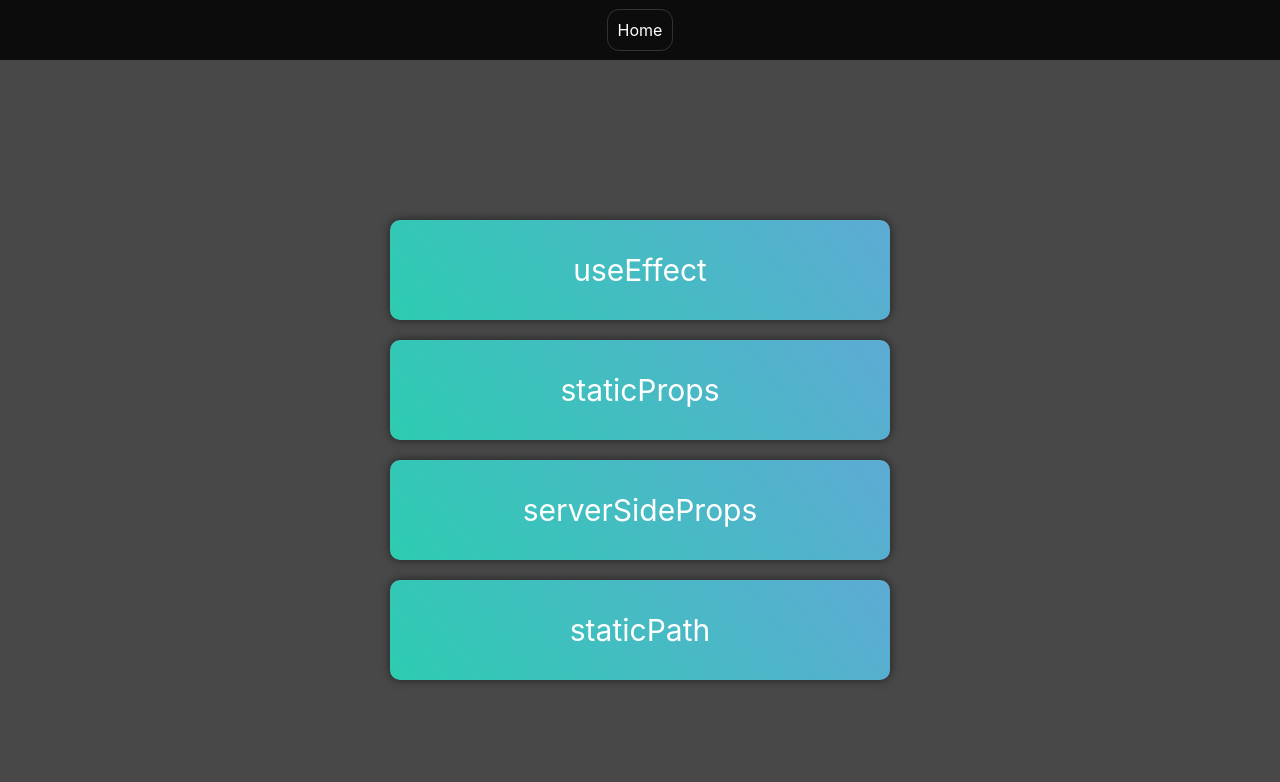
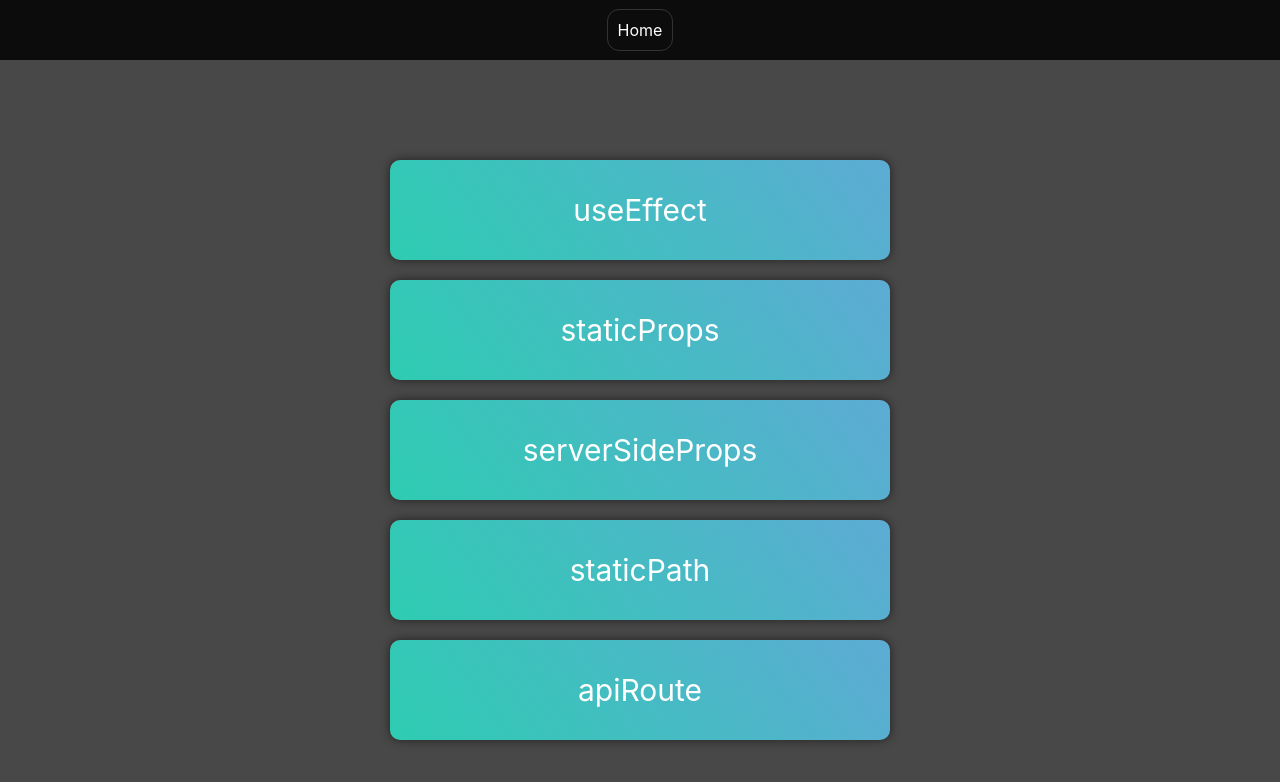
Before and after one commit to Merzaad/learning_next, a Next.js app: page / in a window 1280 px wide. Shown: the top 782 px of the page. Built offline with nearby package versions, Linux system fonts and the light colour scheme.

Commit message:
Add api route

```diff
--- /dev/null
+++ b/pages/api/apiRoute.ts
@@ -0,0 +1,13 @@
+// Next.js API route support: https://nextjs.org/docs/api-routes/introduction
+import type { NextApiRequest, NextApiResponse } from 'next'
+
+type resData = {
+  data: string[]
+}
+
+const apiRoute = (req: NextApiRequest, res: NextApiResponse<resData>) => {
+  if (req.method === 'GET') {
+    res.status(200).json({ data: ['no', 'way'] })
+  }
+}
+export default apiRoute
--- a/pages/api/hello.ts
+++ /dev/null
@@ -1,13 +0,0 @@
-// Next.js API route support: https://nextjs.org/docs/api-routes/introduction
-import type { NextApiRequest, NextApiResponse } from 'next'
-
-type Data = {
-  name: string
-}
-
-export default function handler(
-  req: NextApiRequest,
-  res: NextApiResponse<Data>
-) {
-  res.status(200).json({ name: 'John Doe' })
-}
--- a/pages/index.tsx
+++ b/pages/index.tsx
@@ -7,6 +7,13 @@ import Card from '../components/Card'
 const Home: NextPage = () => {
   const router = useRouter()
   const navigate = (x: string) => router.push(x)
+  const apiRoute = async () => {
+    const response = await fetch('/api/apiRoute', {
+      method: 'GET',
+    })
+    const result = await response.json()
+    alert(result.data)
+  }
   return (
     <div className={styles.container}>
       <Head>
@@ -14,17 +21,20 @@ const Home: NextPage = () => {
         <meta name="description" content="Generated by create next app" />
         <link rel="icon" href="/favicon.ico" />
       </Head>
-      <div onClick ={() => navigate('/useEffect')}>
+      <div onClick={() => navigate('/useEffect')}>
         <Card>useEffect</Card>
       </div>
-      <div onClick ={() => navigate('/staticProps')}>
+      <div onClick={() => navigate('/staticProps')}>
         <Card>staticProps</Card>
       </div>
-      <div onClick ={() => navigate('/serverSideProps')}>
+      <div onClick={() => navigate('/serverSideProps')}>
         <Card>serverSideProps</Card>
       </div>
-      <div onClick ={() => navigate('/staticPath')}>
+      <div onClick={() => navigate('/staticPath')}>
         <Card>staticPath</Card>
+      </div>
+      <div onClick={() => apiRoute()}>
+        <Card>apiRoute</Card>
       </div>
     </div>
   )
```
